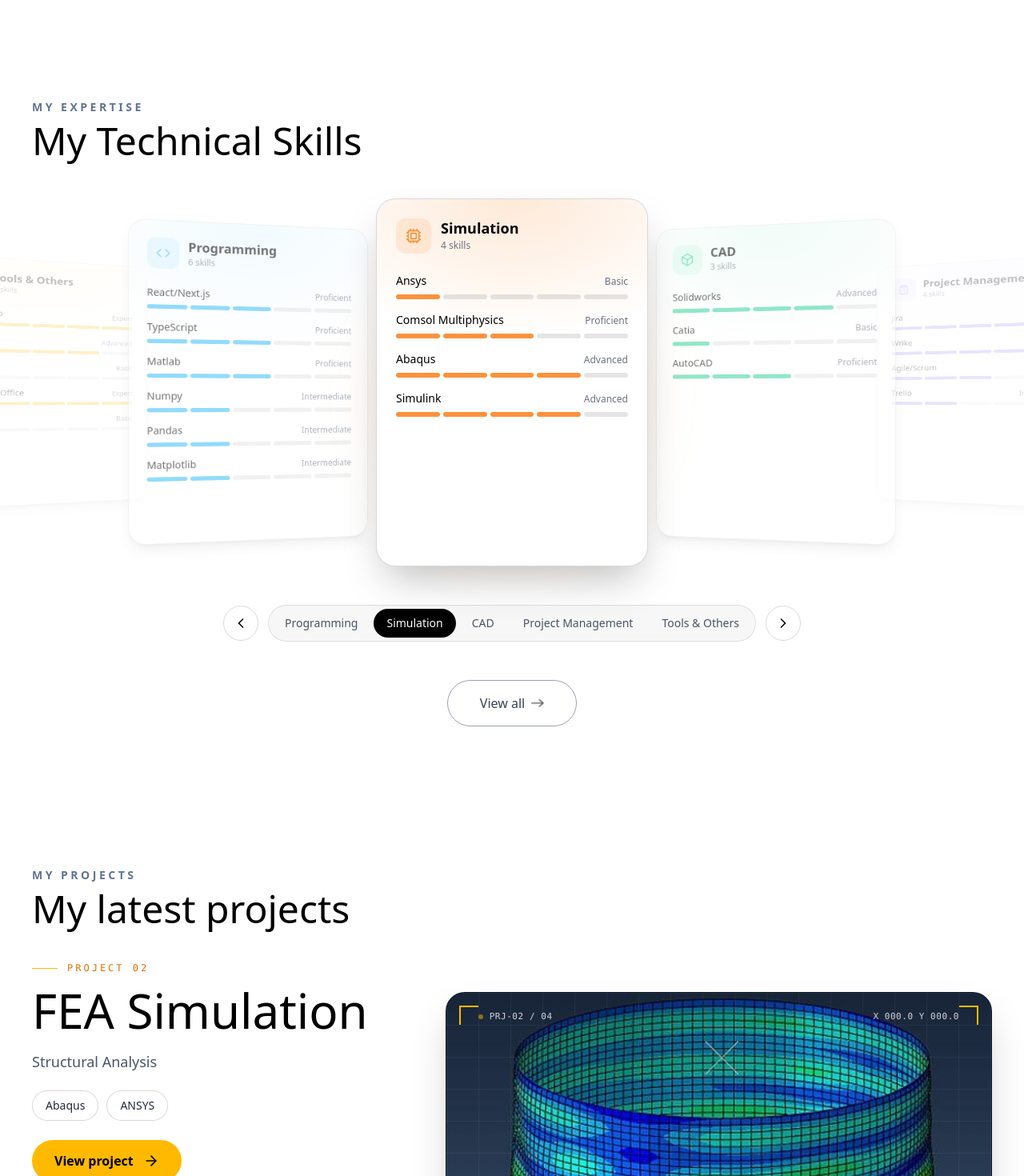
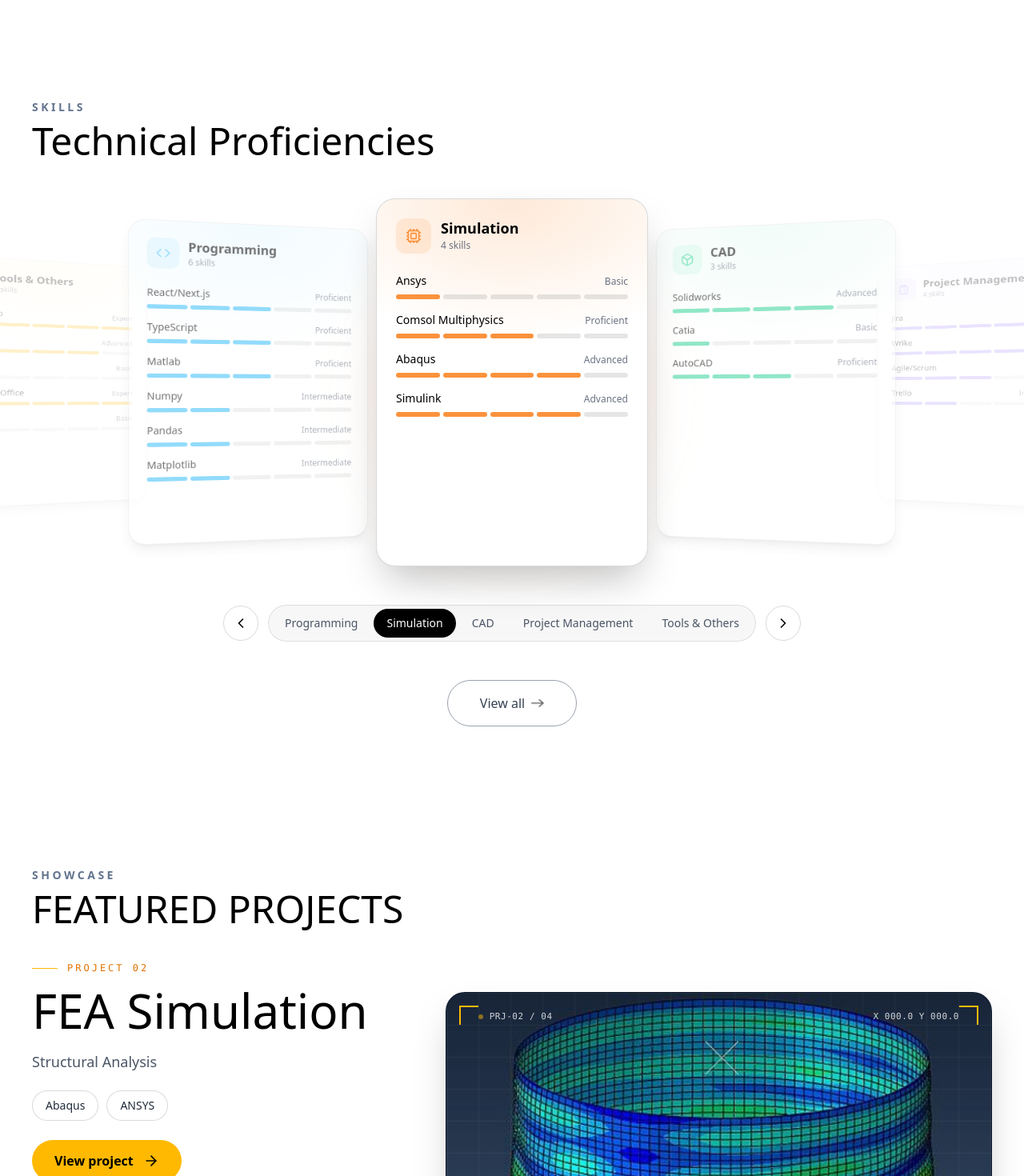
Before and after one commit to syedzainalii/portfolio, a Next.js app in the folder client/: page / in a window 1280 px wide. Shown: the part 1660-3130 px from the top of the page at 80% size. Built offline with nearby package versions, Linux system fonts and the light colour scheme; a web font is replaced by a local one.

Commit message:
title update

```diff
--- a/client/app/Components/Certification.jsx
+++ b/client/app/Components/Certification.jsx
@@ -204,7 +204,7 @@ const Certification = ({ preview = false }) => {
     <section id="certification" className="w-full py-14 sm:py-20 lg:py-24">
       <div className="site-container">
       <h4 className="mb-2 text-xs font-semibold uppercase tracking-[0.25em] text-slate-500 dark:text-slate-400 sm:text-sm">
-        Credentials
+        QUALIFICATIONS
       </h4>
       <h2 className="font-Ovo text-4xl sm:text-5xl">Certifications &amp; Credentials</h2>
 
--- a/client/app/Components/Skills.jsx
+++ b/client/app/Components/Skills.jsx
@@ -225,9 +225,9 @@ export default function Skills({ preview = false }) {
     <section id="skills" className="w-full py-14 sm:py-20 lg:py-24">
       <div className="site-container">
       <h4 className="mb-2 text-xs font-semibold uppercase tracking-[0.25em] text-slate-500 dark:text-slate-400 sm:text-sm">
-        My Expertise
+        SKILLS
       </h4>
-      <h2 className="font-Ovo text-3xl sm:text-5xl">My Technical Skills</h2>
+      <h2 className="font-Ovo text-3xl sm:text-5xl">Technical Proficiencies</h2>
 
       <div
         className="mt-12"
--- a/client/app/Components/Work.jsx
+++ b/client/app/Components/Work.jsx
@@ -61,9 +61,9 @@ const Work = ({ preview = false }) => {
       <div className="site-container">
         {/* Heading */}
         <h4 className="mb-2 text-xs font-semibold uppercase tracking-[0.25em] text-slate-500 dark:text-slate-400 sm:text-sm">
-          My Projects
+          SHOWCASE
         </h4>
-        <h2 className="font-Ovo text-4xl sm:text-5xl">My latest projects</h2>
+        <h2 className="font-Ovo text-4xl sm:text-5xl">FEATURED PROJECTS</h2>
 
         <div
           className="mt-8 grid items-center gap-8 lg:mt-10 lg:grid-cols-12 lg:gap-10"
```
